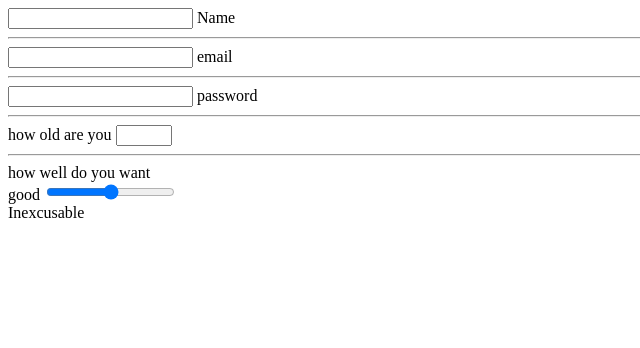
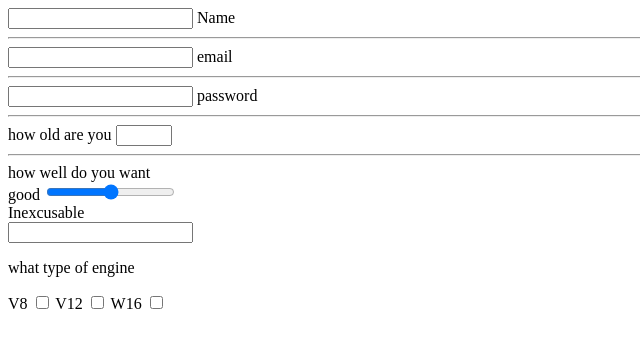
Before and after one commit to SSamuel11/Webb, a plain HTML site: page Html Forms/index.html in a window 1280 px wide. Shown: the whole page, without its empty margins (0-640 px from the left). Drawn offline with Linux system fonts and the light colour scheme.

Commit message:
cheackbox
checkboxes but not limited.

```diff
--- a/Html Forms/index.html
+++ b/Html Forms/index.html
@@ -28,6 +28,25 @@
  <br>
  <span>Inexcusable</span>
 
+  <div>
+    <input type="password">
+  </div>
+
+  <p>what type of engine</p>
+  <label for="v8">V8</label>
+  <input id="v8" name="engine" type="checkbox" value="v8">
+
+
+  <label for="V12">V12</label>
+  <input id="V12" name="engine" type="checkbox" value="V12">
+
+  <label for="W16">W16</label>
+  <input id="W16" name="engine" type="checkbox" value="W16">
+
+
+
+
+
 </form>
 </body>
 </html>
```
Lines whose indentation alone changed are shown as unchanged.
